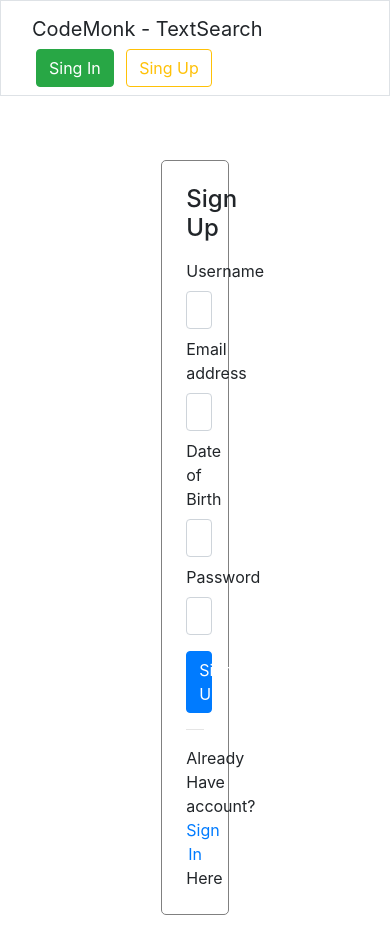
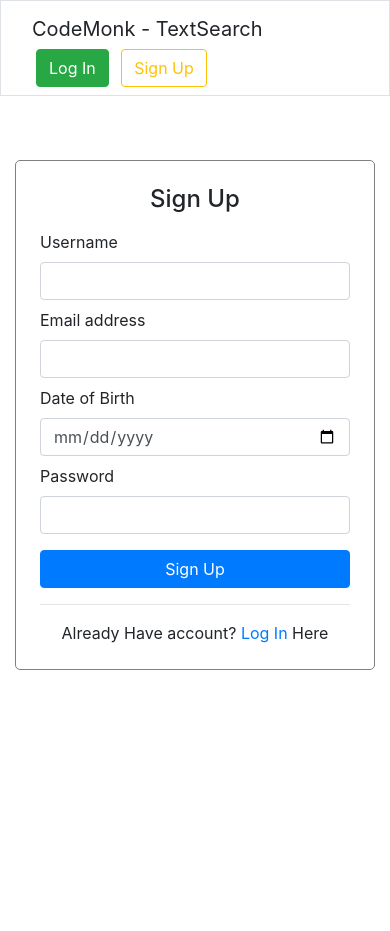
Before and after one commit to Pappu-kr-Mahto/TextSearch, a Django app: template Core/App/templates/signup.html in a window 390 px wide. After the commit the page ends 670 px from the top, so only its background shows below. Run offline with Django 4.2, Linux system fonts and the light colour scheme; the template is opened without the code that fills it, so the values that code supplies are empty.

Commit message:
REFACTOR: changes ui for mobile

```diff
--- a/Core/App/templates/signup.html
+++ b/Core/App/templates/signup.html
@@ -23,24 +23,15 @@
                 <span class="navbar-toggler-icon"></span>
               </button>
               <div>
-                <a class="mx-1 btn btn-success" href="{% url 'app-login'%}">Sing In</a>
-                <a class="mx-1 btn btn-outline-warning" href="{% url 'app-signup'%}">Sing Up</a>
+                <a class="mx-1 btn btn-success" href="{% url 'app-login'%}">Log In</a>
+                <a class="mx-1 btn btn-outline-warning" href="{% url 'app-signup'%}">Sign Up</a>
             </div>
         </div>
         </nav>
     </div>
     <div class="container-fluid">
         <div class="row">
-            <div class="col-3 m-auto py-3 ">
-                {% for msg in messages %}
-                <div class="alert alert-success alert-dismissible fade show" role="alert">
-                    {{msg}}
-                    <button type="button" class="close" data-dismiss="alert" aria-label="Close">
-                      <span aria-hidden="true">&times;</span>
-                    </button>
-                  </div>
-
-                {% endfor %}
+            <div class="col col-lg-3 col-md-6 col-sm-8 m-auto py-3 ">
                 <div class="mt-5 p-4" style="border: 1px solid gray; border-radius: 5px;">
                     <form method="POST" id="myform" onsubmit="handleSignup(event)" enctype="multipart/form-data">
                         {% csrf_token %}
@@ -72,7 +63,7 @@
                         </div>
                         <div style="text-align: center;">
                             <hr >
-                            Already Have account? <a href="{% url 'app-login'%}">Sign In</a> Here
+                            Already Have account? <a href="{% url 'app-login'%}">Log In</a> Here
                         </div>
                     </form>
                 </div>
```
Also changed, not shown: Core/App/templates/login.html (+5 -21 lines).
